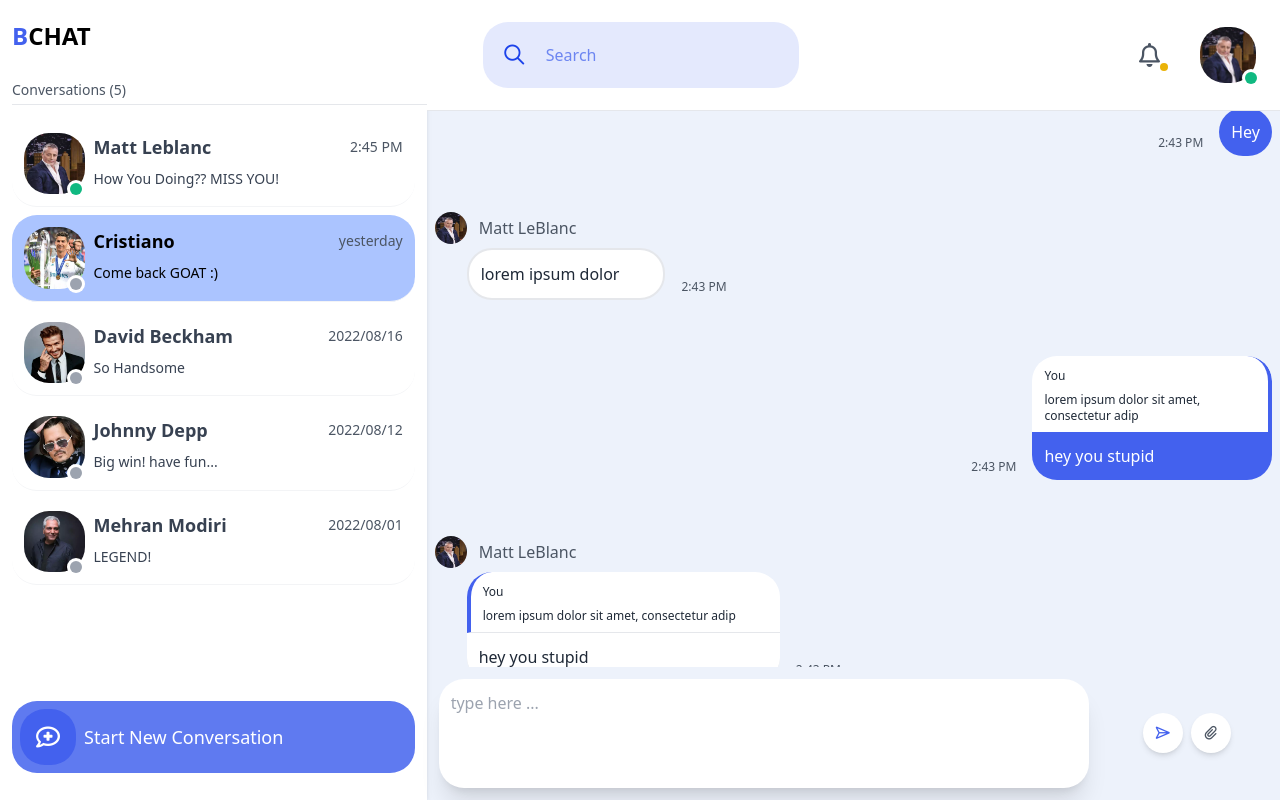
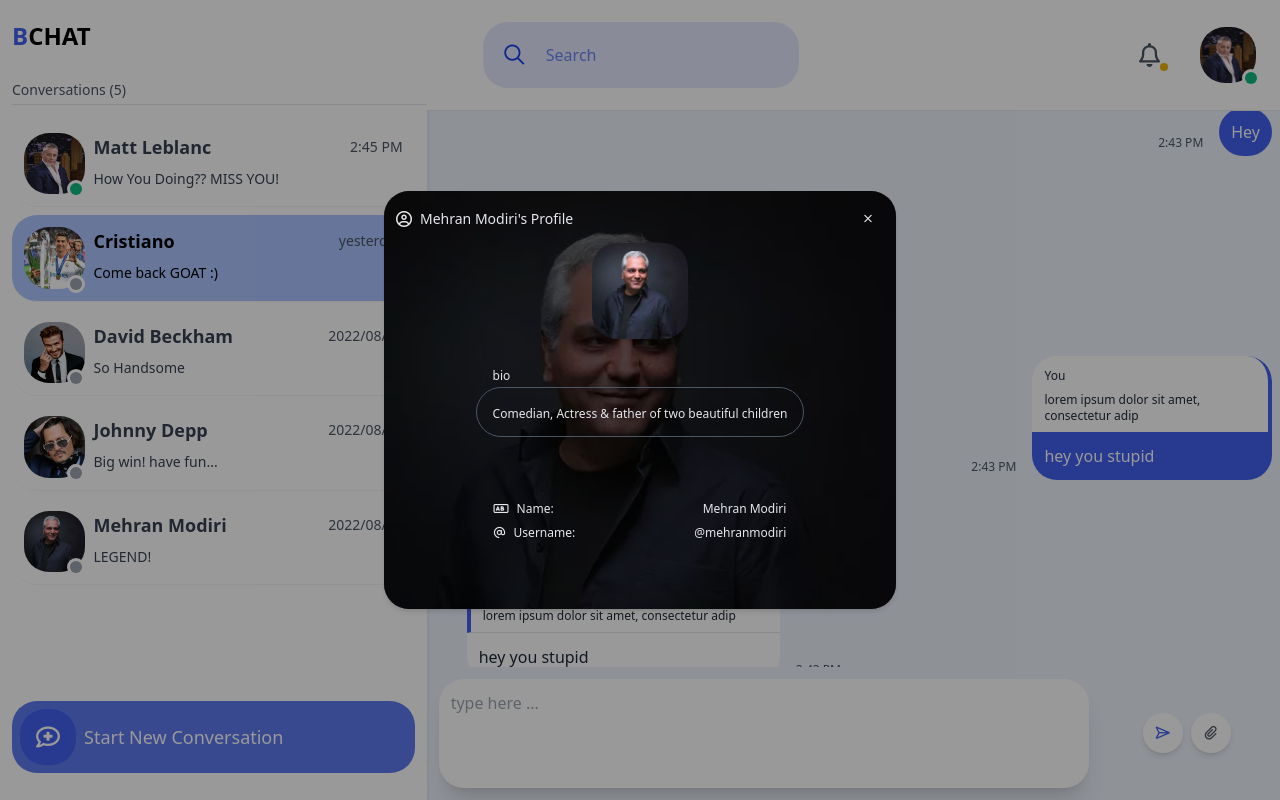
Before and after one commit to alizs10/b-chat-react-app, a React (Create React App) app: page / in a window 1280 px wide. Built offline with nearby package versions, Linux system fonts and the light colour scheme; what yup-password would draw is missing.

Commit message:
update: add view profile

```diff
--- a/src/components/Chat.js
+++ b/src/components/Chat.js
@@ -1,11 +1,15 @@
-import React from 'react'
+import React, { useState } from 'react'
 import Bubbles from './Chat/Bubbles'
 import ChatInput from './Chat/ChatInput'
 import Head from './Chat/Head'
+import Backdrop from './Helpers/Backdrop'
+import CenterContainer from './Helpers/CenterContainer'
+import ViewProfile from './Profile/ViewProfile'
 
 
-function Chat({setSidebarVisibility}) {
+function Chat({ setSidebarVisibility }) {
 
+  const [viewProfileVisibility, setViewProfileVisibility] = useState(true)
 
   return (
     <div className="fixed z-40 top-0 right-0 bottom-0 left-0 lg:relative col-span-9 lg:h-screen lg:col-span-6 grid grid-rows-6">
@@ -14,6 +18,9 @@ function Chat({setSidebarVisibility}) {
         <Bubbles />
       </div>
       <ChatInput />
+      <Backdrop toggler={viewProfileVisibility} handleClick={setViewProfileVisibility}>
+        <CenterContainer handleClick={setViewProfileVisibility} element={<ViewProfile handleClose={setViewProfileVisibility} user={{fullName: "Mehran Modiri"}}/>} />
+      </Backdrop>
     </div>
   )
 }
--- /dev/null
+++ b/src/components/Profile/ViewProfile.js
@@ -0,0 +1,72 @@
+import React from 'react'
+
+function ViewProfile({ handleClose, user }) {
+
+
+
+    return (
+        <div className="relative overflow-hidden w-full md:w-2/5 shadow-md rounded-corners">
+            <img className="absolute w-full object-center -z-10" src='./assets/images/user-profile-5.webp'/>
+            <div
+                onClick={e => e.stopPropagation()}
+                className="p-3 bg-black/70">
+                <div className='flex justify-between items-center'>
+                    <span className="flex gap-x-2 text-gray-200 items-center">
+                        <i className="fa-regular fa-circle-user text-base"></i>
+                        <span className="text-sm">{user.fullName}'s Profile</span>
+                    </span>
+                    <span onClick={() => handleClose(false)} className='text-gray-200 cursor-pointer flex-center w-8 h-8 text-xs rounded-full hover:bg-gray-800 transition-all duration-300'>
+                        <i className="fa-regular fa-xmark"></i>
+                    </span>
+                </div>
+
+
+                <div className='w-full py-2 flex flex-col gap-y-4'>
+
+                    <span className="self-center relative w-24">
+                        <img className='rounded-corners w-24' src='./assets/images/user-profile-5.webp' />
+
+                    </span>
+
+                    <span className="relative border mt-8 py-3 px-4 border-gray-600 rounded-corners self-center">
+                        <span className="text-xs px-2 absolute -top-5 left-2 text-gray-200">
+                            bio
+                        </span>
+                        <span className="text-xs text-gray-200">
+                            Comedian, Actress & father of two beautiful children
+                        </span>
+
+                    </span>
+
+                    <div className="w-4/5 md:w-3/5 my-12 self-center flex flex-col gap-y-2">
+
+                        <span className="w-full flex justify-between text-xs">
+                            <span className="flex gap-x-2 items-center text-gray-200">
+                                <i className="fa-regular fa-input-text"></i>
+                                <span className="">Name:</span>
+                            </span>
+                            <span className="text-gray-200">
+                                {user.fullName}
+                            </span>
+                        </span>
+                        <span className="w-full flex justify-between text-xs">
+                            <span className="flex gap-x-2 items-center text-gray-200">
+                                <i className="fa-regular fa-at"></i>
+                                <span className="">Username:</span>
+                            </span>
+                            <span className="   text-gray-200">
+                                @mehranmodiri
+                            </span>
+                        </span>
+
+
+                    </div>
+
+                </div>
+
+            </div>
+        </div>
+    )
+}
+
+export default ViewProfile
```
